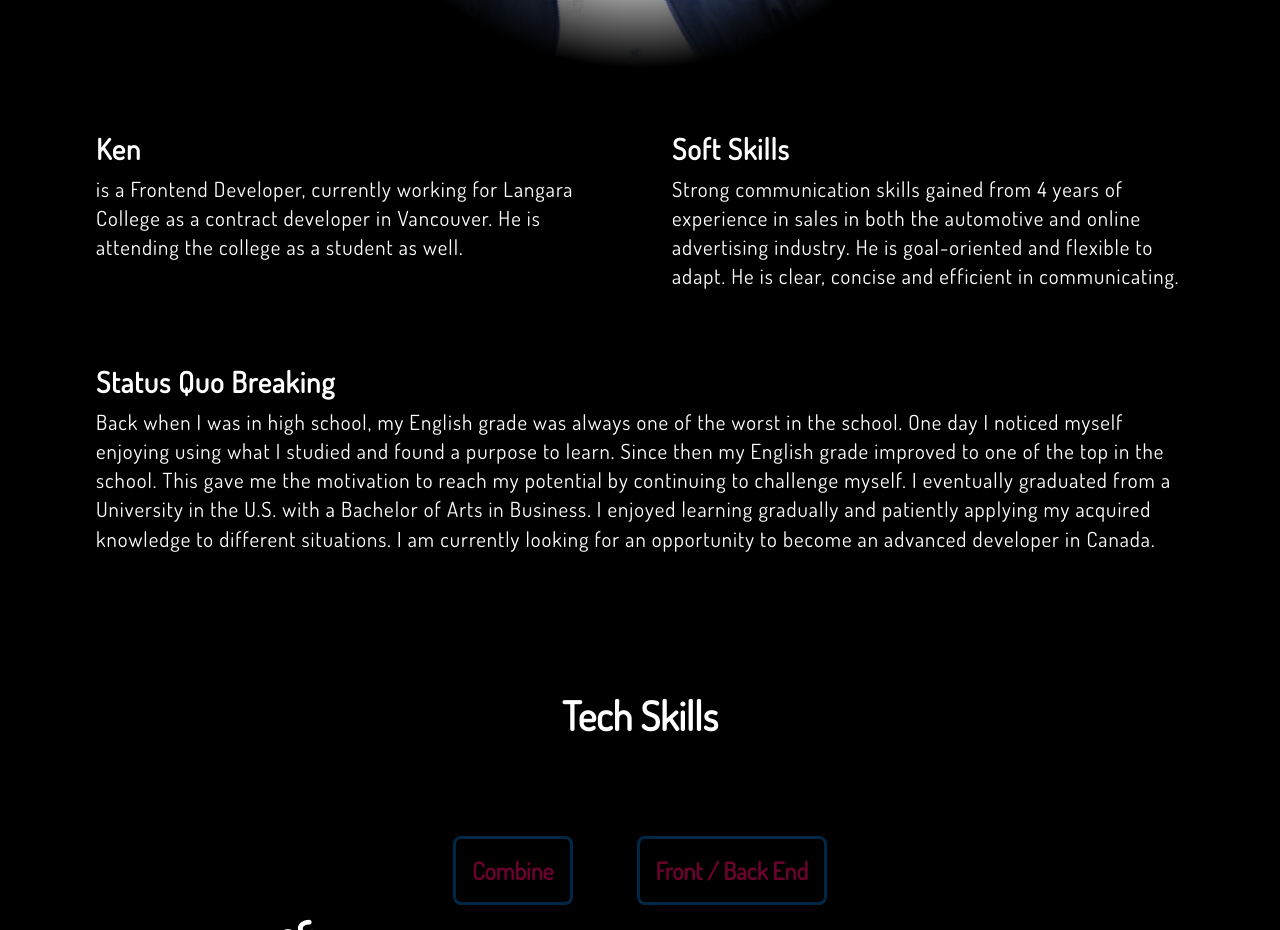
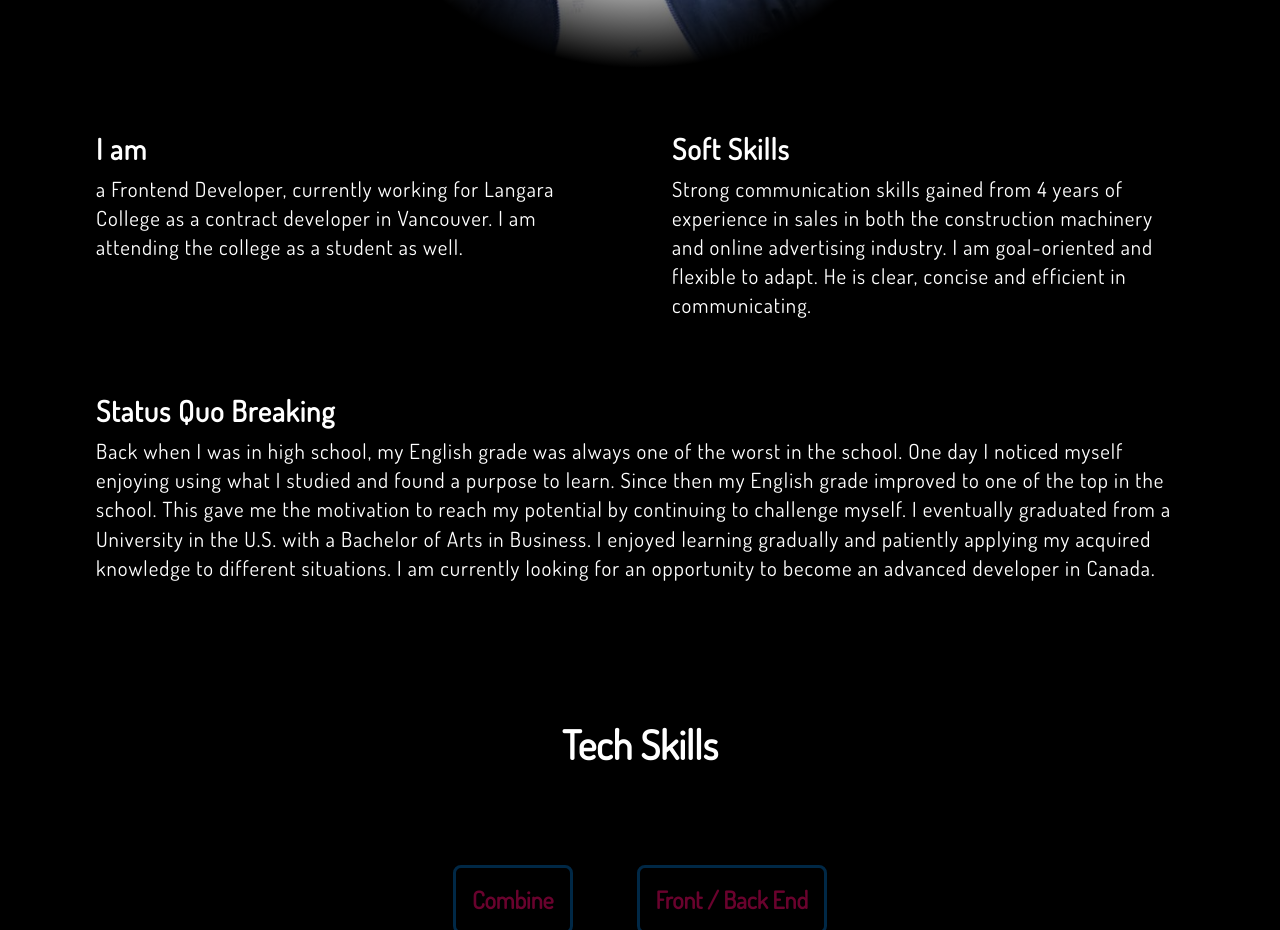
Before and after one commit to KenTauchi/portfolio-react, a React (Create React App) app: page / in a window 1280 px wide. Shown: the part 2640-3570 px from the top of the page. Built offline with nearby package versions, Linux system fonts and the light colour scheme.

Commit message:
change profile text

```diff
--- a/src/data/MyData.js
+++ b/src/data/MyData.js
@@ -1,13 +1,13 @@
 export const MyData = [
   {
-    title: "Ken",
+    title: "I am",
     desc:
-      "is a Frontend Developer, currently working for Langara College as a contract developer in Vancouver. He is attending the college as a student as well.",
+      "a Frontend Developer, currently working for Langara College as a contract developer in Vancouver. I am attending the college as a student as well.",
   },
   {
     title: "Soft Skills",
     desc:
-      "Strong communication skills gained from 4 years of experience in sales in both the automotive and online advertising industry. He is goal-oriented and flexible to adapt. He is clear, concise and efficient in communicating.",
+      "Strong communication skills gained from 4 years of experience in sales in both the construction machinery and online advertising industry. I am goal-oriented and flexible to adapt. He is clear, concise and efficient in communicating.",
   },
   {
     title: "Status Quo Breaking",
```
